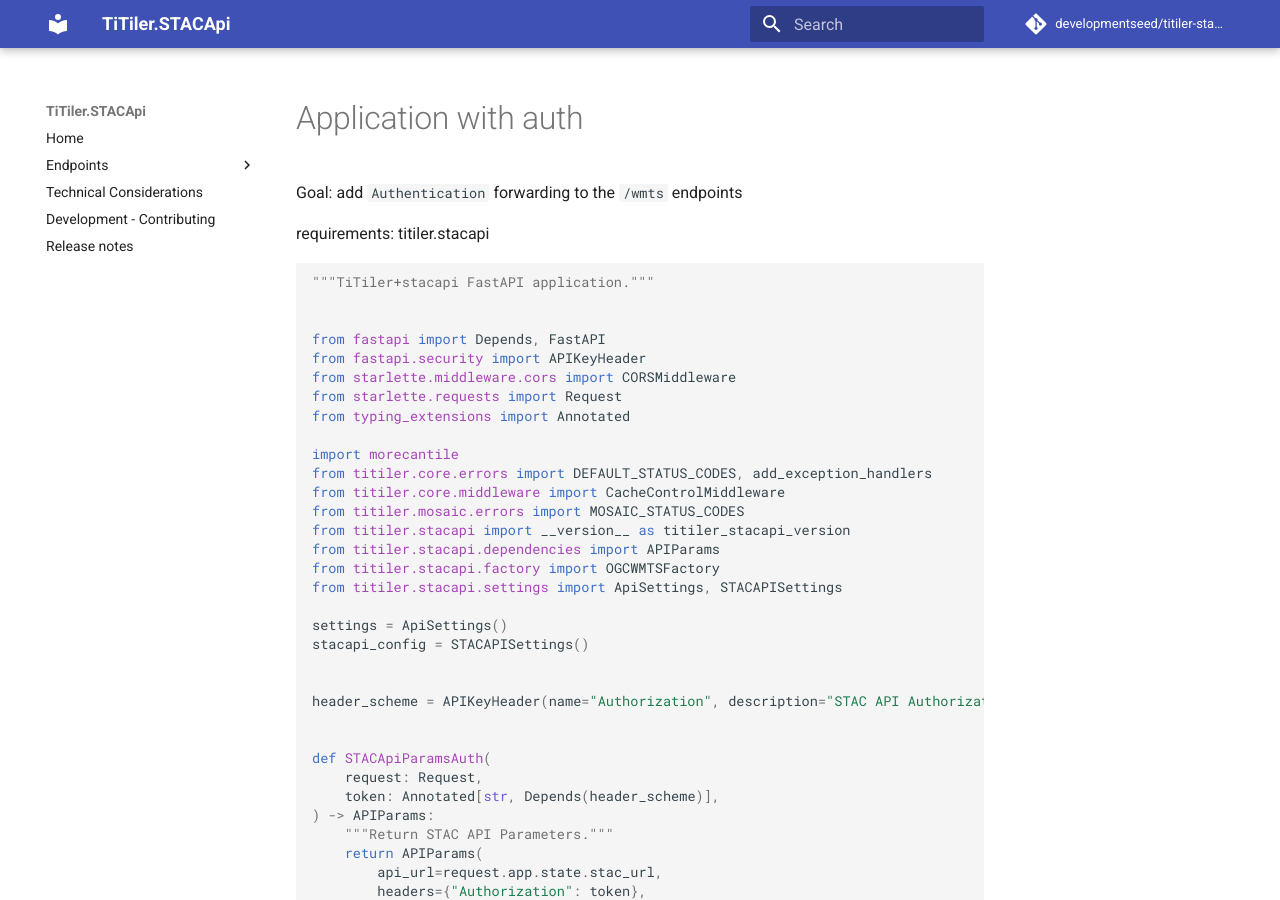
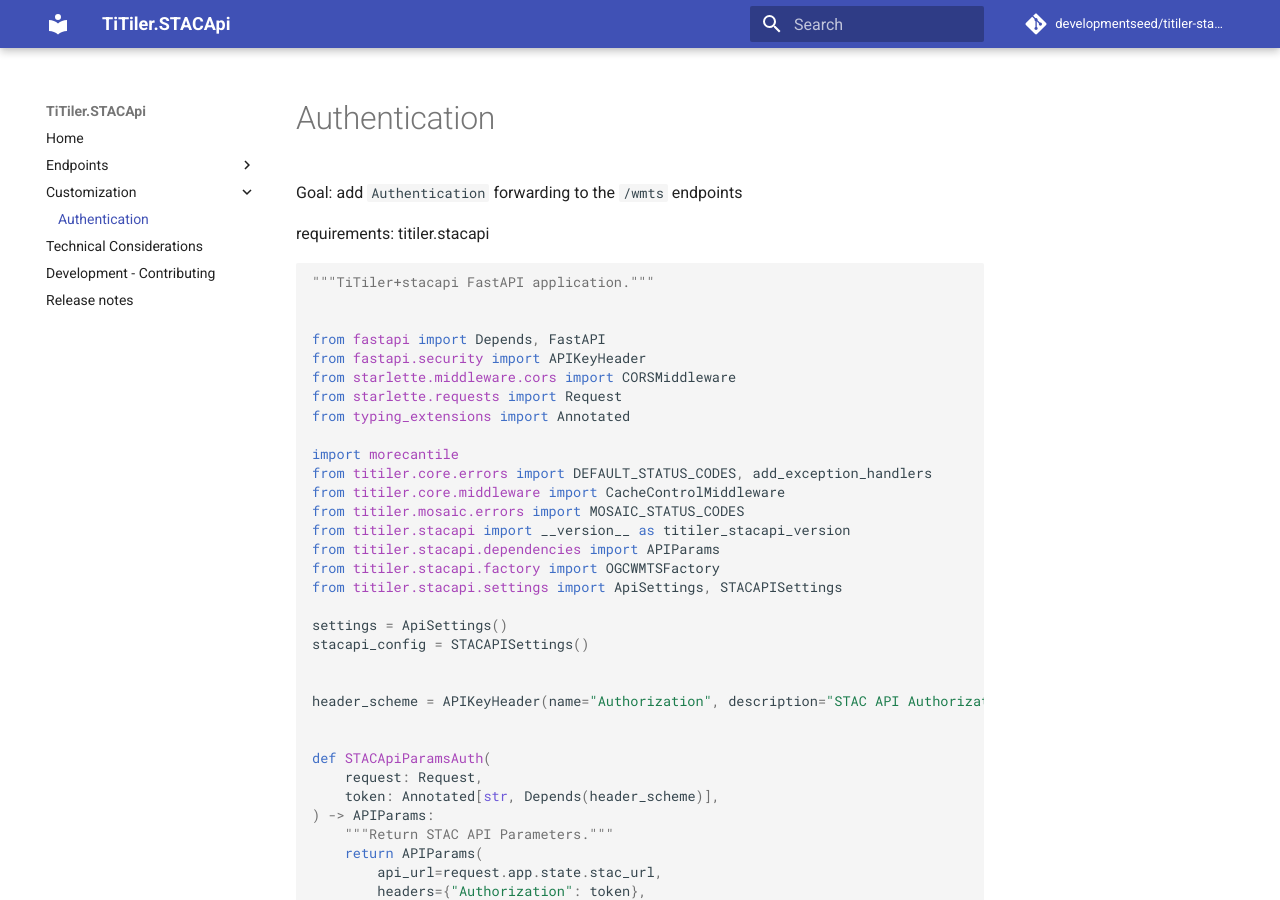
Before and after one commit to developmentseed/titiler-stacapi, an MkDocs documentation site: the page built from docs/src/custom/application_with_auth.md, in a window 1280 px wide and 900 px high. Built offline with MkDocs 1.6.1 and Material for MkDocs 9.7.7, drawn with Linux system fonts in a browser that asks for light colours; comment, search, counter and statistics services are not loaded; some of the changed lines change nothing that is shown.

Commit message:
update docs

```diff
--- a/docs/mkdocs.yml
+++ b/docs/mkdocs.yml
@@ -22,6 +22,8 @@
     - Collections: endpoints/collections_endpoints.md
     - Items: endpoints/items_endpoints.md
     - TileMatrixSet: endpoints/tms_endpoints.md
+  - Customization:
+    - Authentication: custom/application_with_auth.md
   - Technical Considerations: technical-considerations.md
   - Development - Contributing: contributing.md
   - Release notes: release-notes.md
```
